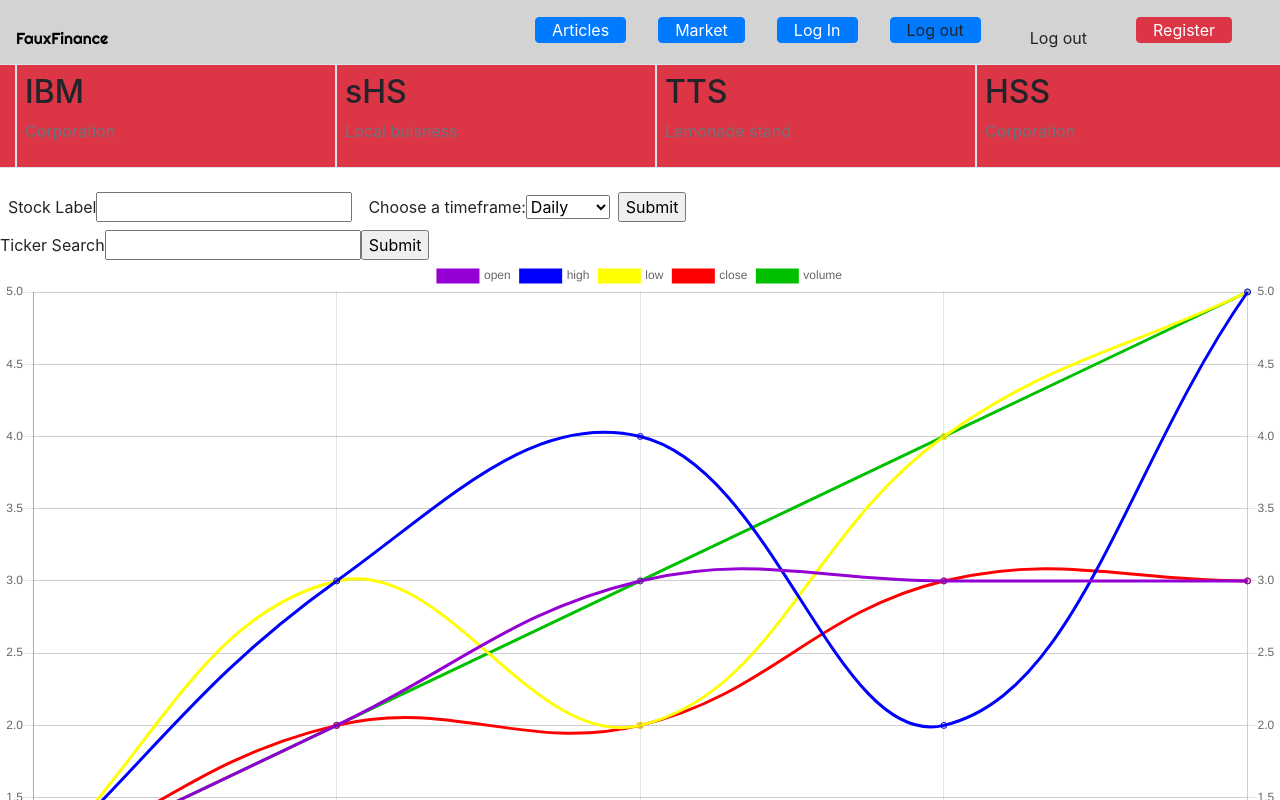
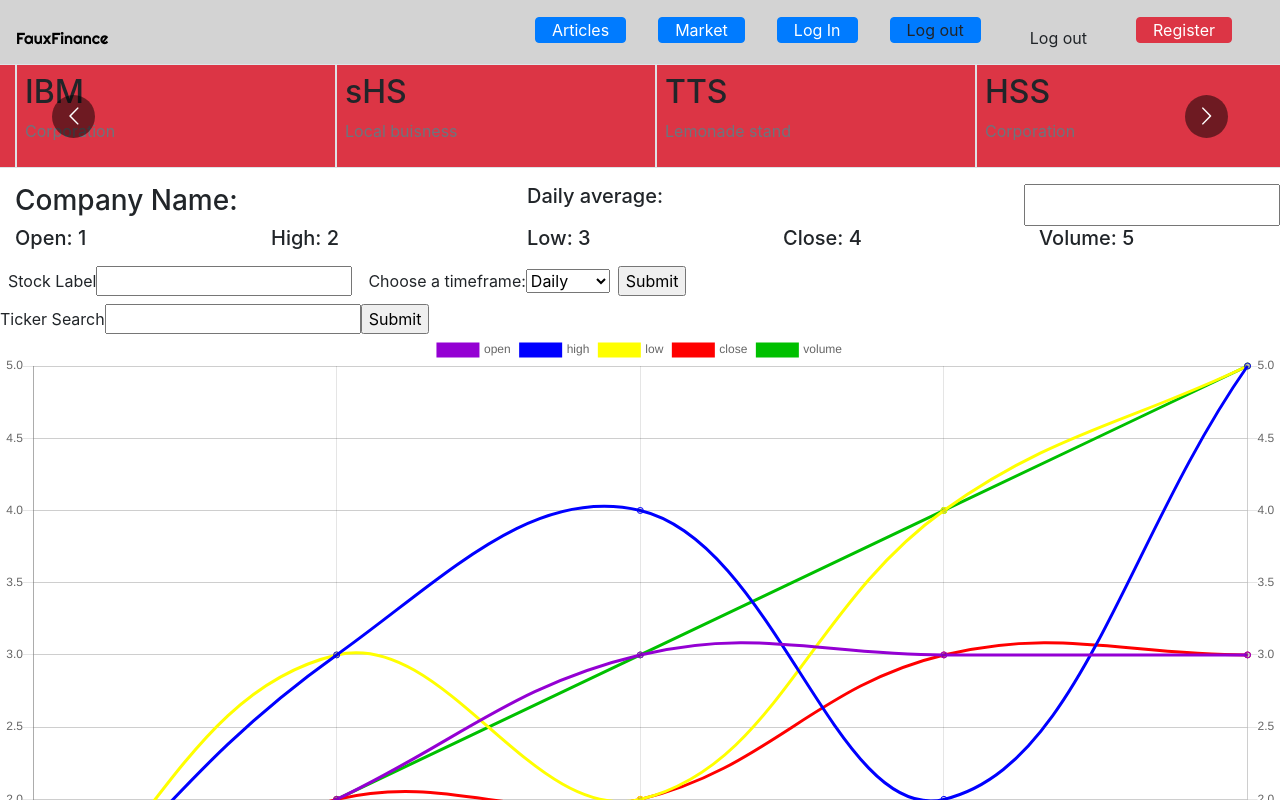
Before and after one commit to ethanhart35/Project3, a React (Create React App) app in the folder client/: page /market in a window 1280 px wide. Shown: the top 800 px of the page. Built offline with nearby package versions, Linux system fonts and the light colour scheme.

Commit message:
dislay component partially functional, buy/sell still needed

```diff
--- a/client/src/App.js
+++ b/client/src/App.js
@@ -37,6 +37,7 @@ class App extends Component {
     }
   }
 
+  // logout nonfuctional, needs to delete the users data from the app or replace it with something blank
   userLogout() {
     this.setState(this.baseState)
   }
--- a/client/src/components/marketDisplay/display.js
+++ b/client/src/components/marketDisplay/display.js
@@ -1,35 +1,82 @@
 import React, { Component } from "react";
+import API from "../../utils/API"
 
 class Display extends Component {
-    constructor(props){
+    constructor(props) {
         super(props)
+    }
+    state = {
+        name: "",
+        open: 1,
+        high: 2,
+        low: 3,
+        close: 4,
+        volume: 5
     }
 
     componentDidUpdate(prevProps, prevState, snapshot) {
-        console.log("tick")
         if (this.props.data !== prevProps.data) {
-            console.log("tick2")
-            console.log(this.props)
-            // this.reGenerateGraph()
+            this.renderDisplay()
         }
+    }
+
+    // parse props to update what stock is being displayed, setstate at the end
+    renderDisplay() {
+        let today = this.props.data[this.props.meta["3. Last Refreshed"]]
+        let average = ((Number(today["2. high"]) + Number(today["3. low"])) / 2).toFixed(4)
+        console.log(average)
+        this.setState({
+            name: this.props.meta["2. Symbol"],
+            average: average,
+            open: today["1. open"],
+            high: today["2. high"],
+            low: today["3. low"],
+            close: today["4. close"],
+            volume: today["5. volume"]
+        })
+    }
+
+    vend(e, quantity) {
+        e.preventDefault()
+        // if (this.props.user._id === undefined) return false;
+
+        // average * quantity = price
+        // mongo needs to change stock quantity and the netWorth change to the correct user
+
+        let id = this.props.user._id
+        let name = this.props.meta["2. Symbol"]
+        let stats = { name, quantity, id }
+        API.vendStock(stats)
     }
 
     render() {
         return (
             <div className="container-fluid">
+
                 <div className="row">
                     <div className="col">
+                        <h3>Company Name: {this.state.name}</h3>
                     </div>
                     <div className="col">
-
+                        <h5>Daily average: {this.state.average}</h5>
                     </div>
+                    <input type="number" ref="quantity" onChange={e => this.vend(e, this.refs.quantity.value)} />
                 </div>
                 <div className="row">
                     <div className="col">
-
+                        <h5>Open: {this.state.open}</h5>
                     </div>
                     <div className="col">
-
+                        <h5>High: {this.state.high}</h5>
+                    </div>
+                    <div className="col">
+                        <h5>Low: {this.state.low}</h5>
+                    </div>
+                    <div className="col">
+                        <h5>Close: {this.state.close}</h5>
+                    </div>
+                    <div className="col">
+                        <h5>Volume: {this.state.volume}</h5>
                     </div>
                 </div>
             </div>
--- a/client/src/pages/Market/market.js
+++ b/client/src/pages/Market/market.js
@@ -31,11 +31,6 @@ const responsive = {
 };
 
 class Market extends Component {
-    constructor(props) {
-        super(props)
-
-    }
-
     state = {
         test: "test",
         search: [],
@@ -78,7 +73,6 @@ class Market extends Component {
                 ticker: "TTS"
             }
         ],
-        // user: this.props.user
     }
 
     // to be used in the carosell to search all the tickers and give back percentage changes
@@ -114,37 +108,19 @@ class Market extends Component {
                     break;
                 default:
             }
-
-            this.setState({ APIdata: res.data[dataInterval] })
+            console.log(res)
+            this.setState({ APIdata: res.data[dataInterval], meta: res.data["Meta Data"], search: []})
         })
     }
 
     googleStock(e, search) {
         e.preventDefault()
         let currentComponent = this
+        if (search === "") return false
         API.searchStock(search).then(res => {
+            if (res.data.bestMatches === [] || res.data.Note !== undefined) return false
             currentComponent.setState({ search: res.data.bestMatches })
         })
-    }
-
-    // api search current price, calculate and then api.buy to change user data accordingly
-    buyStock(e, name, quantity) {
-        e.preventDefault()
-        if (this.props.user._id === undefined) return false;
-
-        let id = this.props.user._id
-        let stats = { name, quantity, id }
-        API.buyStock(stats)
-    }
-
-    // api search current price, calculate then api.sell to change user data acordingly
-    sellStock(e, name, quantity) {
-        e.preventDefault()
-        if (this.props.user._id === undefined) return false;
-
-        let id = this.props.user._id
-        let stats = { name, quantity, id }
-        API.sellStock(stats)
     }
 
     render() {
@@ -162,7 +138,7 @@ class Market extends Component {
                     customTransition="all .5"
                     transitionDuration={500}
                     containerClass="carousel-container"
-                    removeArrowOnDeviceType={["tablet", "mobile"]}
+                    // removeArrowOnDeviceType={["tablet", "mobile"]}
                     deviceType={this.props.deviceType}
                     dotListClass="custom-dot-list-style"
                     itemClass="carousel-item-padding-40-px"
@@ -192,39 +168,11 @@ class Market extends Component {
                     }
                 </Carousel>
 
-                <Display data={this.state.APIdata} />
-
-                {/* <div>
-                    <form className="form-inline border p-2 m-2" onSubmit={e =>
-                        this.buyStock(e, this.refs.name1.value, this.refs.quantity1.value)}>
-                        <h2>Buy Stocks</h2>
-                        <div className="form-group">
-                            <label>Stock Name</label>
-                            <input className="form-control" ref="name1" placeholder="Enter stock tag" />
-                        </div>
-                        <div className="form-group">
-                            <label>Quantity</label>
-                            <input className="form-control" type="number" ref="quantity1" placeholder="Enter stock quantity" />
-                        </div>
-                        <button type="submit" className="btn btn-primary">Buy</button>
-                    </form>
-                </div>
-
-                <div>
-                    <form className="form-inline border p-2 m-2" onSubmit={e =>
-                        this.sellStock(e, this.refs.name2.value, this.refs.quantity2.value)}>
-                        <h2>Sell Stocks</h2>
-                        <div className="form-group">
-                            <label>Stock Name</label>
-                            <input className="form-control" ref="name2" placeholder="Enter stock tag" />
-                        </div>
-                        <div className="form-group">
-                            <label>Quantity</label>
-                            <input className="form-control" type="number" ref="quantity2" placeholder="Enter stock quantity" />
-                        </div>
-                        <button type="submit" className="btn btn-primary">Buy</button>
-                    </form>
-                </div> */}
+                <Display
+                    data={this.state.APIdata}
+                    meta={this.state.meta}
+                    user={this.props.user}
+                />
 
                 {/* https://www.alphavantage.co/documentation/  SEARCH ENDPOINTS API call could help autofill the .refs.name      set it on a ticker so the call goes off as second or 2 after they stop typing */}
                 <form className="form-inline" onSubmit={e => this.loadGraph(e, this.refs.ticker.value, this.refs.time.value)}>
--- a/client/src/utils/API.js
+++ b/client/src/utils/API.js
@@ -2,9 +2,6 @@ import axios from "axios";
 var cheerio = require("cheerio");
 
 export default {
-  getStocks: function (ticker) {
-
-  },
   registerUser: function (data) {
     return axios.post("/auth/register", data)
   },
@@ -30,22 +27,14 @@ export default {
     var dataString = "https://www.alphavantage.co/query?function=GLOBAL_QUOTE&symbol=" + ticker + "&apikey=" + key
     return axios.get(dataString)
   },
-  // single use heavy data API search for detailed singular info
-  getStock: function (ticker) {
-
-  },
   searchStock: function (search) {
     var key = "Y630EXU2OC7ZDZ1G"
     var searchString = "https://www.alphavantage.co/query?function=SYMBOL_SEARCH&keywords=" + search + "&apikey=" + key
     return axios.get(searchString)
   },
-  buyStock: function (data) {
-    return axios.post("/stocks/buy", data)
+  vendStock: function (transaction) {
+    return axios.post("/stocks/vend", transaction)
   },
-  sellStock: function (data) {
-    return axios.post("/stocks/sell", data)
-  },
-
 
   scrape: function () {
     return axios.get("/api/scrape");
```
Also changed, not shown: 2 other files (tests, documents, lock files or other folders).
